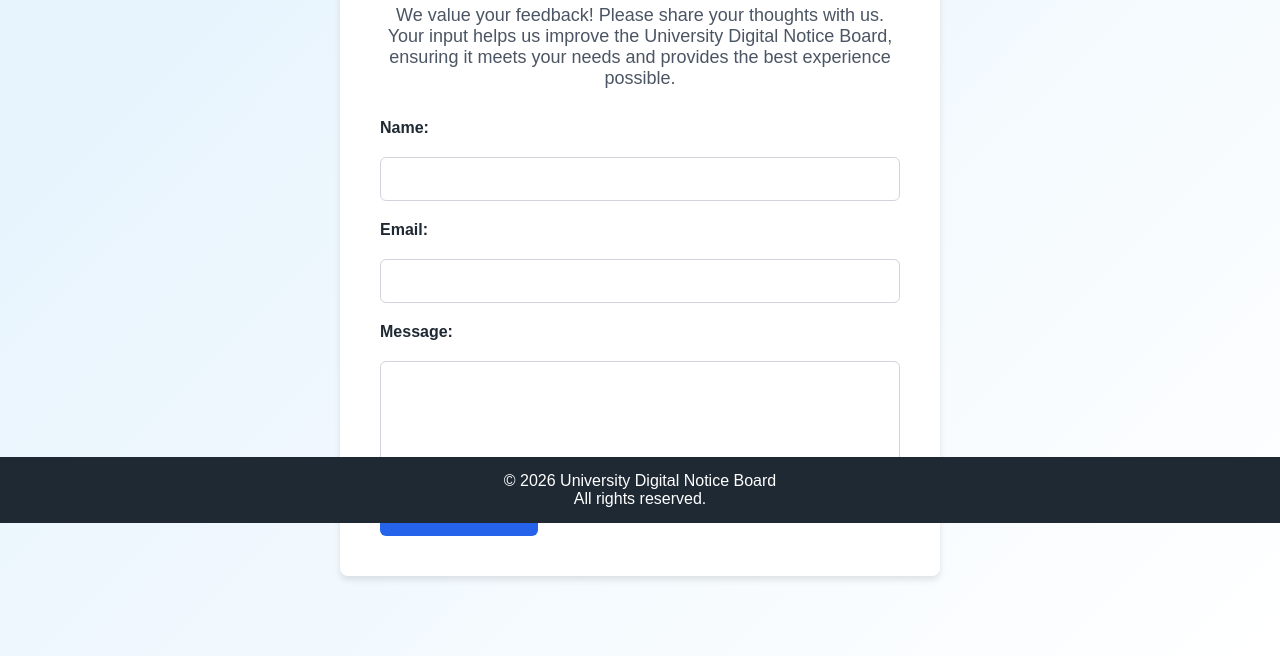
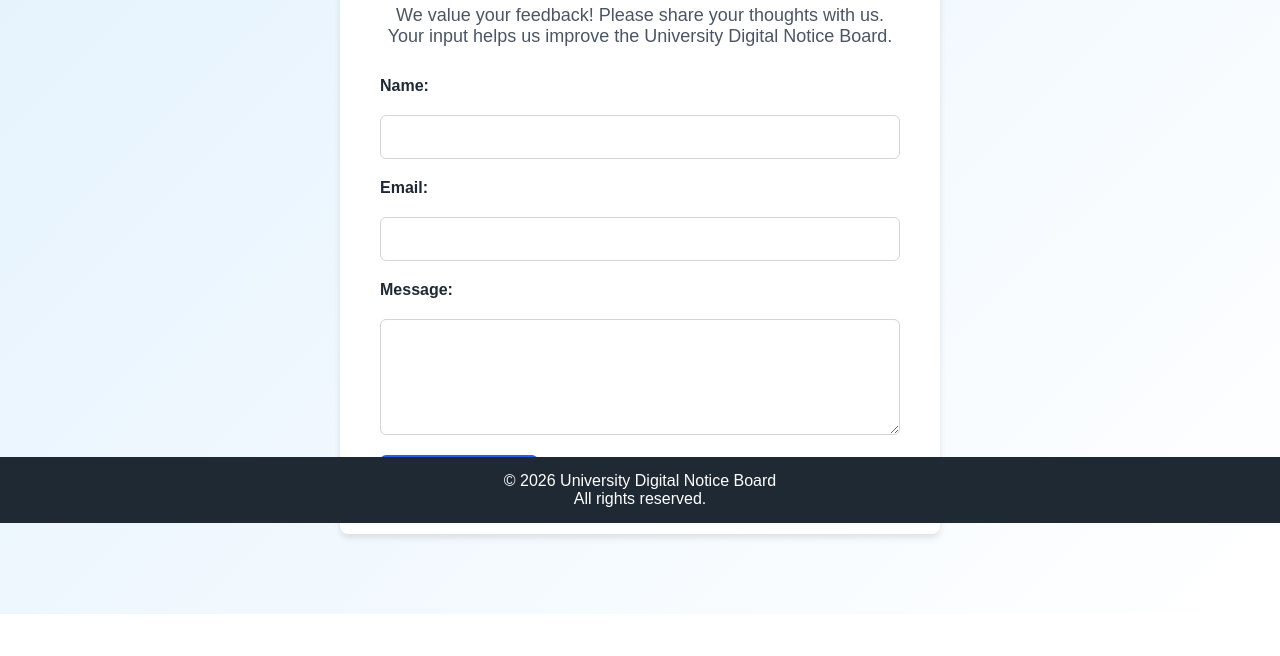
Before and after one commit to nooruliman0/uni-notice-board, a website: page src/feedback.html in a window 1280 px wide. Shown: the part 277-933 px from the top of the page. After the commit the page ends 891 px from the top, so only its background shows below. Drawn offline with Linux system fonts and the light colour scheme.

Commit message:
fixing bugs

```diff
--- a/src/feedback.html
+++ b/src/feedback.html
@@ -25,7 +25,7 @@
   <main class="feedback-container">
     <section class="feedback-card">
       <h2>Feedback</h2>
-      <p>We value your feedback! Please share your thoughts with us. Your input helps us improve the University Digital Notice Board, ensuring it meets your needs and provides the best experience possible.</p>
+      <p>We value your feedback! Please share your thoughts with us. Your input helps us improve the University Digital Notice Board.</p>
 
       <form class="feedback-form">
         <label for="name">Name:</label>
```
Also changed, not shown: src/index.html (+1 -1 lines).
